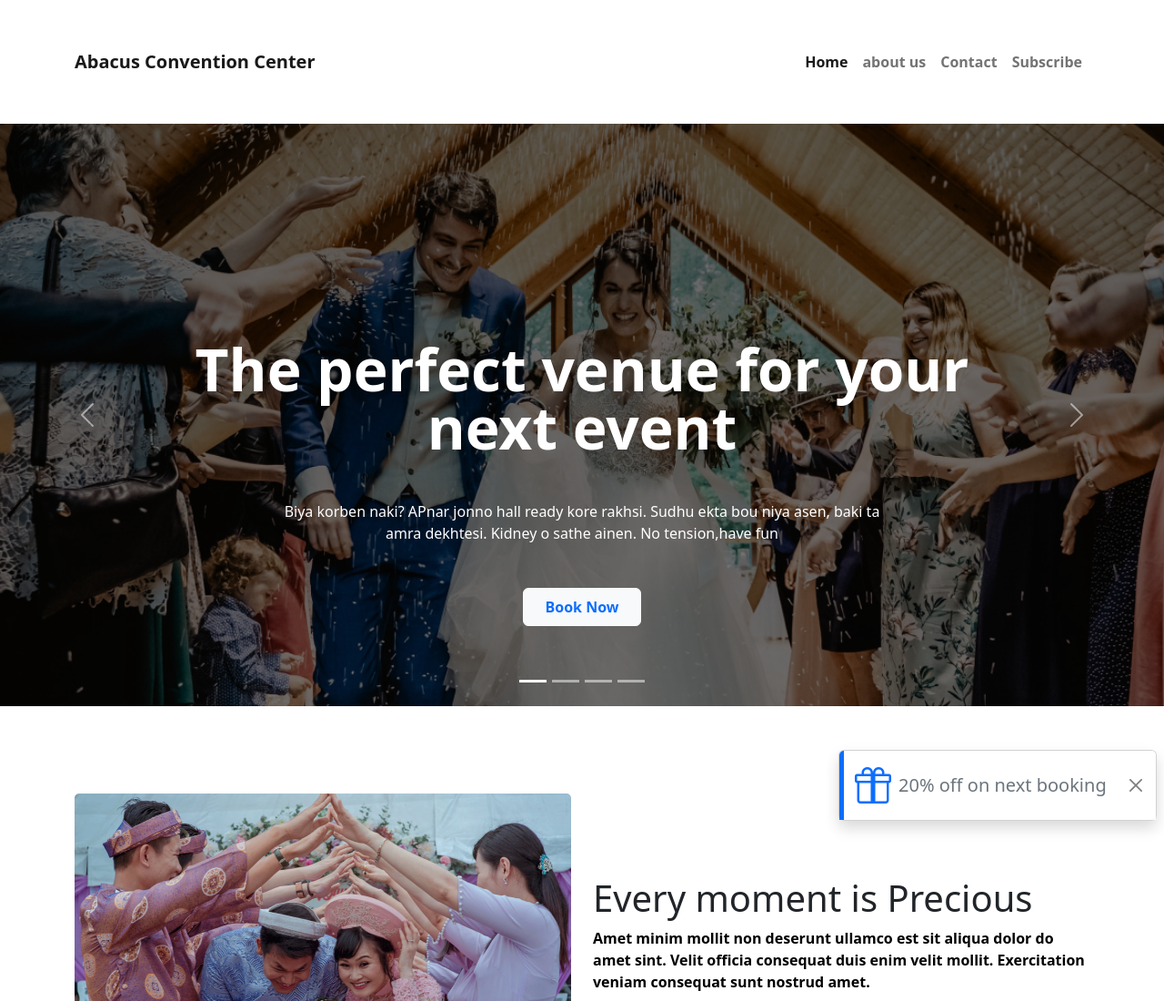
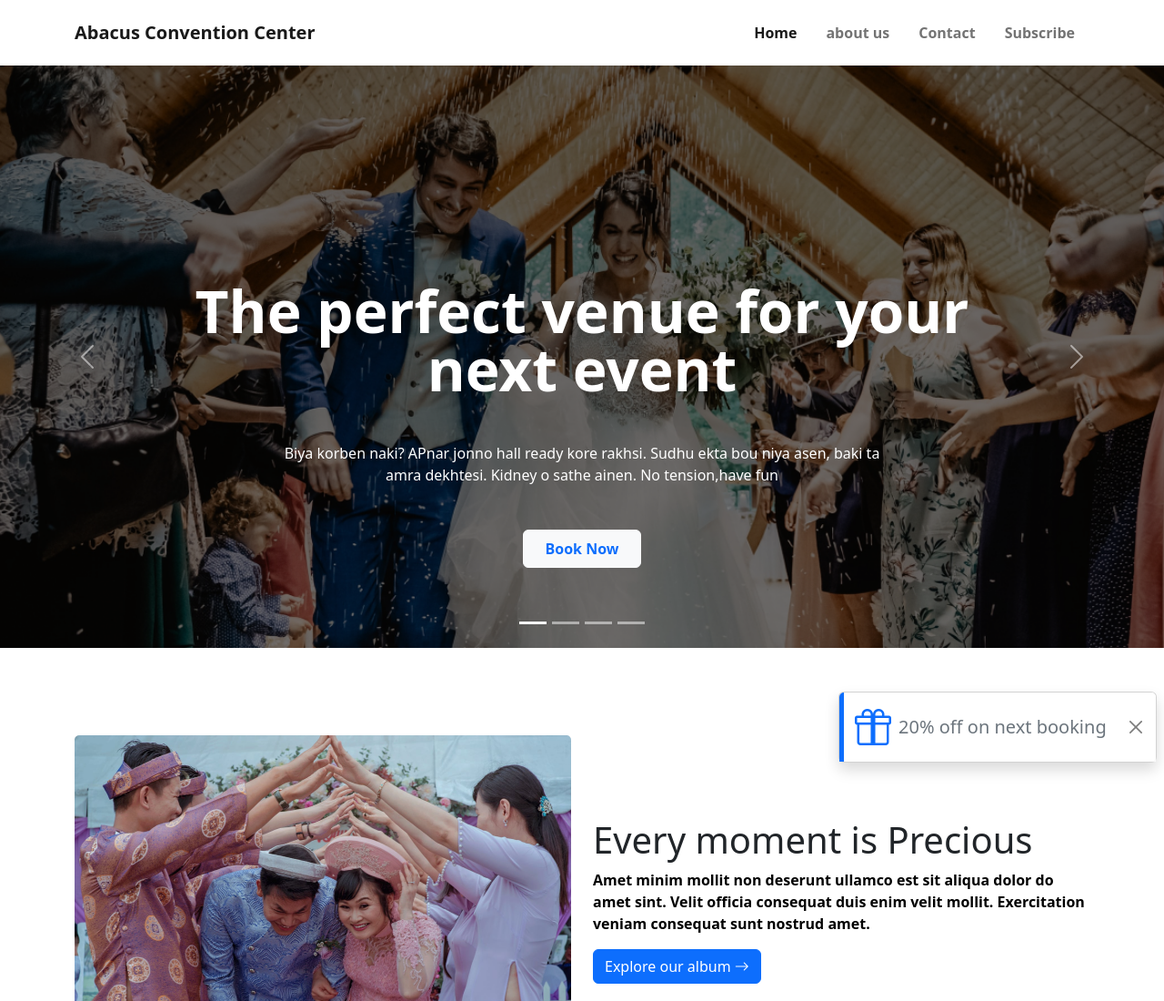
Before and after one commit to Rabiullah-Rabi/convention-center, a plain HTML site: page index.html in a window 1280 px wide. Shown: the top 1100 px of the page at 91% size. Drawn offline with nearby package versions, Linux system fonts and the light colour scheme.

Commit message:
menu modified

```diff
--- a/index.html
+++ b/index.html
@@ -11,26 +11,26 @@
   </head>
   <body>
     <header>
-        <nav class="navbar navbar-expand-lg py-5">
+        <nav class="navbar navbar-expand-lg py-3">
             <div class="container">
               <a class="navbar-brand fw-bold" href="#">Abacus Convention Center</a>
-              <button class="navbar-toggler" type="button" data-bs-toggle="collapse" data-bs-target="#navbar" aria-controls="navbar" aria-expanded="false" aria-label="Toggle navigation">
+              <button class="navbar-toggler border-0" type="button" data-bs-toggle="collapse" data-bs-target="#navbar" aria-controls="navbar" aria-expanded="false" aria-label="Toggle navigation">
                 <span class="navbar-toggler-icon"></span>
               </button>
 
               <div class="collapse navbar-collapse fw-bold" id="navbar">
                 <ul class="navbar-nav ms-auto mb-2 mb-lg-0">
                   <li class="nav-item">
-                    <a class="nav-link active" aria-current="page" href="#">Home</a>
+                    <a class="nav-link px-3 py-2 active" aria-current="page" href="#">Home</a>
                   </li>
                   <li class="nav-item">
-                    <a class="nav-link" href="#">about us</a>
+                    <a class="nav-link px-3 py-2" href="#">about us</a>
                   </li>
                   <li class="nav-item">
-                    <a class="nav-link" href="#">Contact</a>
+                    <a class="nav-link px-3 py-2" href="#">Contact</a>
                   </li>
                   <li class="nav-item">
-                    <a class="nav-link" href="#">Subscribe</a>
+                    <a class="nav-link px-3 py-2" href="#">Subscribe</a>
                   </li>
                 </ul>
               </div>
```
